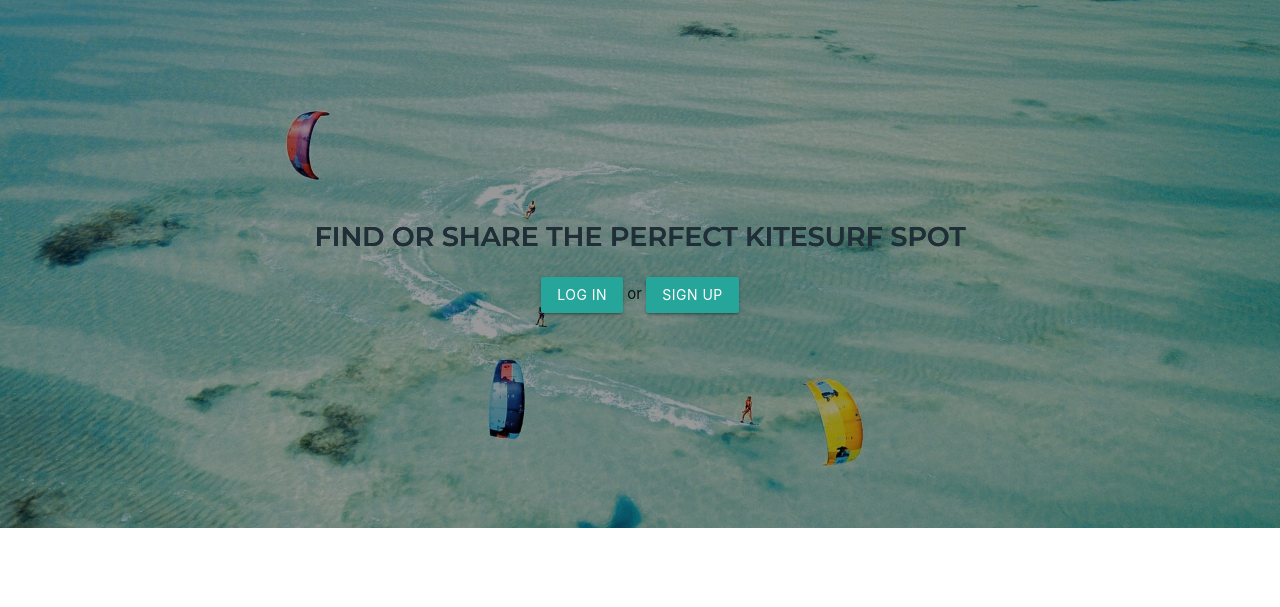
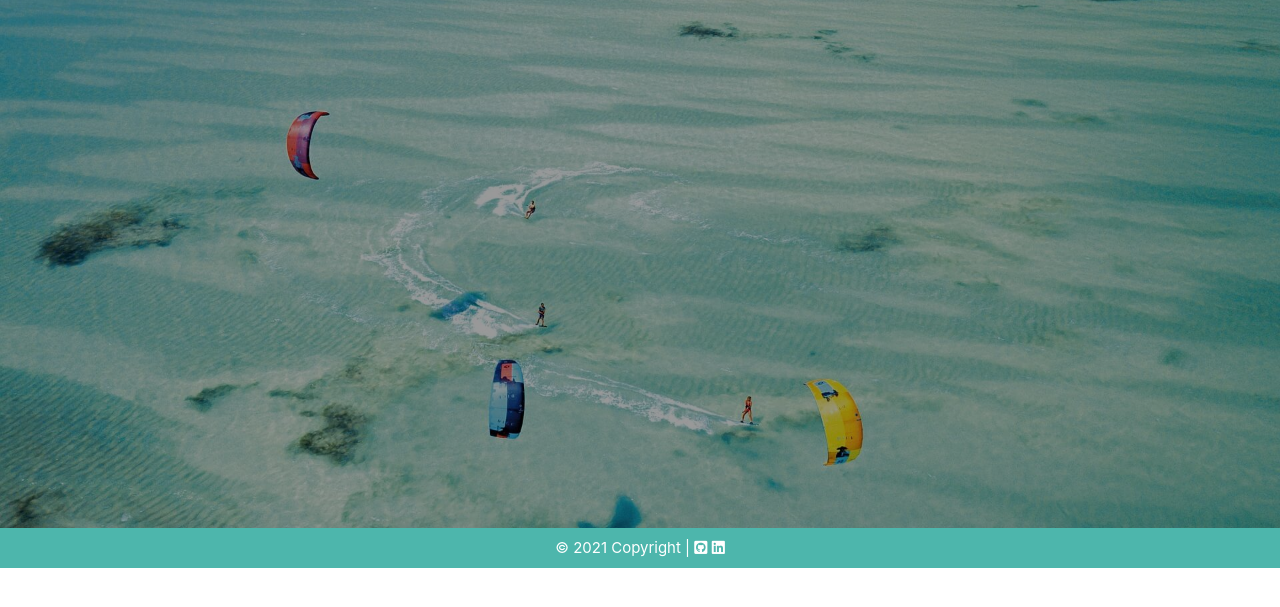
Before and after one commit to kristinabog/eu-kite-spots, a Flask app: template templates/base.html in a window 1280 px wide. Shown: the part 64-671 px from the top of the page. Run offline with Flask 2, Linux system fonts and the light colour scheme; the template is opened without the code that fills it, so the values that code supplies are empty; some libraries are stand-ins or nearby versions.

Commit message:
Add footer

```diff
--- a/static/css/style.css
+++ b/static/css/style.css
@@ -49,7 +49,7 @@ nav ul a {
     text-transform: uppercase;
 }
 
-/* -------------- kitespots.hmtl */
+/* -------------- kitespots.html */
 
 .intro-header .intro-p {
     font-family: Montserrat;
@@ -71,3 +71,17 @@ nav ul a {
 iframe {
     margin-top: 20px;
 }
+
+/*----------------- Footer */
+
+.footer-copyright {
+    min-height: 40px;
+}
+
+.fab {
+    color: #fff;
+}
+
+.fab:hover {
+    color: #344c5c;
+}
--- a/templates/base.html
+++ b/templates/base.html
@@ -9,7 +9,7 @@
     <link rel="stylesheet" href="{{ url_for('static', filename='css/style.css') }}" type="text/css">
     {% block styles %}
     {% endblock %}
-    <title>Kitesurf spots in Europe</title>
+    <title>Kitesurf Spots in Europe</title>
 </head>
 <body>
 
@@ -29,20 +29,18 @@
 
         <div class="callout-container">
             <div class="row center-align">
-            <h1 id="callout-header">Find or share the perfect KiteSurf Spot</h1>
-            <p>
-                <a class="waves-effect waves-light btn" href="#">Log in</a>
-                or
-                <a class="waves-effect waves-light btn pulse" href="#">Sign up</a>
-            </p>
+            {% block header %}
+            {% endblock %}
             </div>
             <div class="opaque-overlay">&nbsp;</div>
         </div>
 
 
     </header>
+
     {% block content %}
     {% endblock %}
+
     <script src="https://code.jquery.com/jquery-3.6.0.min.js"
         integrity="sha256-/xUj+3OJU5yExlq6GSYGSHk7tPXikynS7ogEvDej/m4=" crossorigin="anonymous"></script>
     <script src="https://cdnjs.cloudflare.com/ajax/libs/materialize/1.0.0/js/materialize.min.js"></script>
@@ -50,4 +48,15 @@
     {% block scripts %}
     {% endblock %}
 </body>
+
+<footer>
+    <div class="footer-copyright teal lighten-2 valign-wrapper">
+        <div class="container white-text center-align">
+            &copy; 2021 Copyright |
+            <a href="https://github.com/kristinabog"><i class="fab fa-github-square"></i></a>
+            <a href="https://www.linkedin.com/in/kristina-bogdanovic-407918202/"><i class="fab fa-linkedin"></i></a>
+        </div>
+    </div>
+</footer>
+
 </html>
```
Also changed, not shown: templates/kitespots.html (+8 -0 lines).
